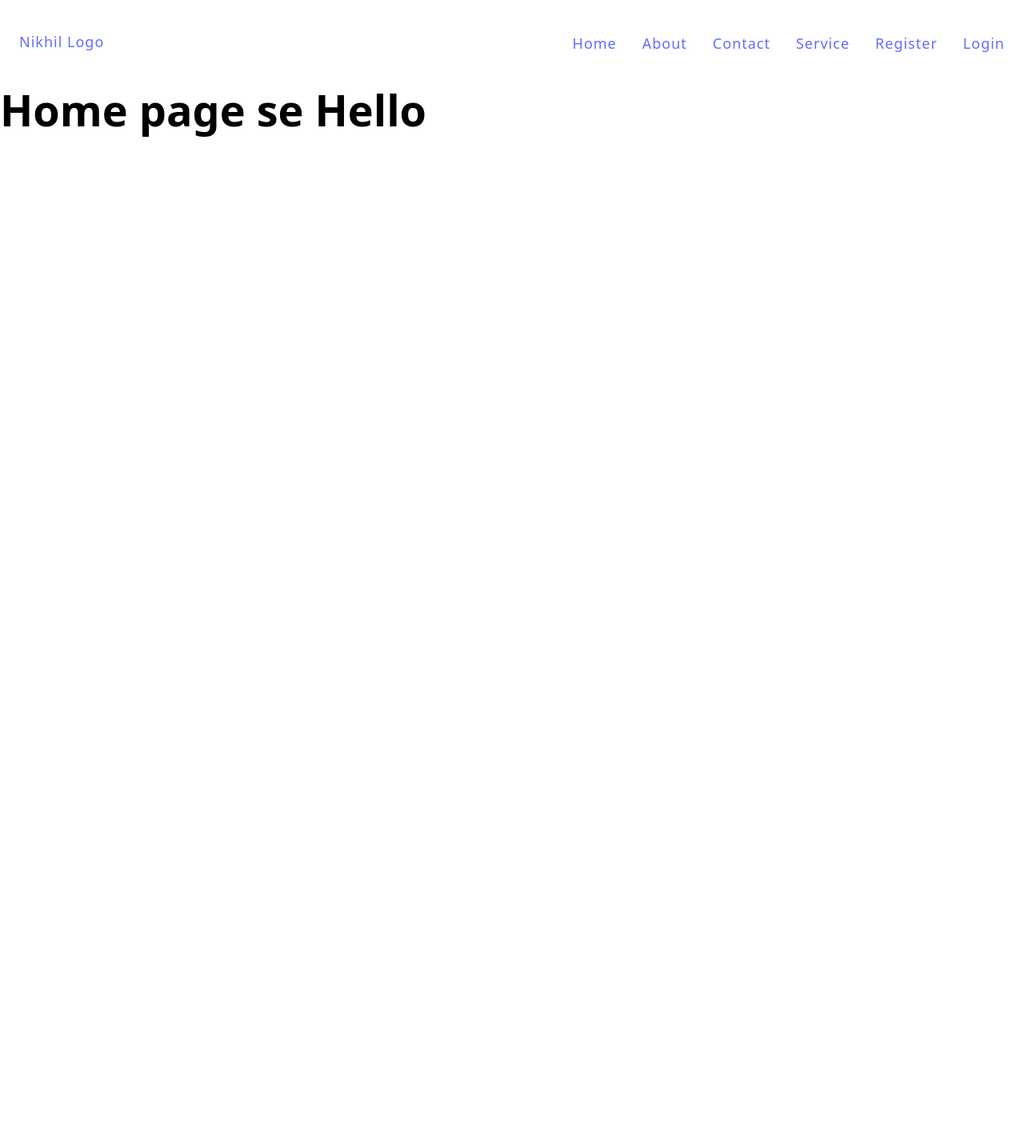
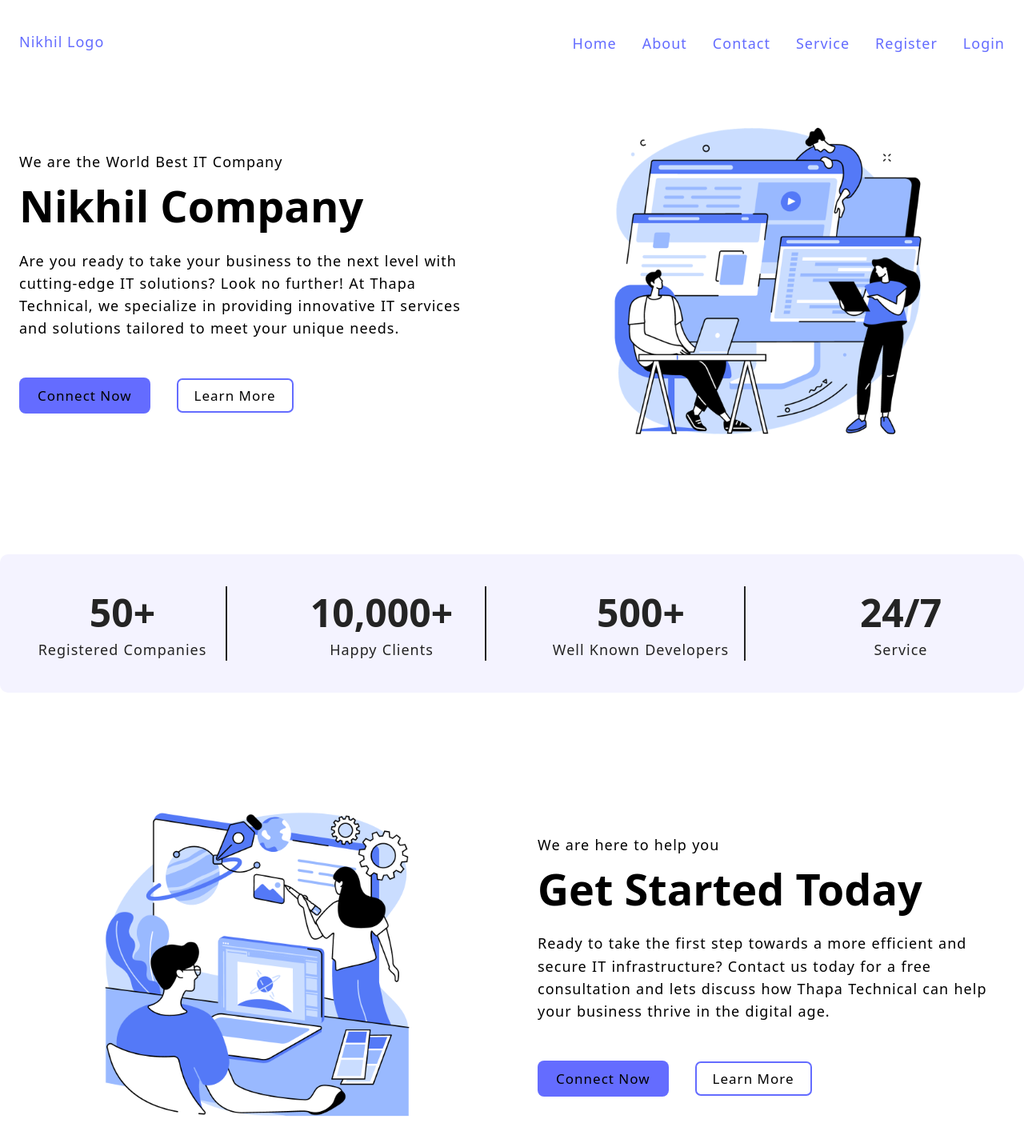
Before and after one commit to Nikhil-Giramkar/Solution-Space, a React (Vite) app in the folder client/: page / in a window 1280 px wide. Shown: the top 1434 px of the page at 80% size. Before the commit the page ends 800 px from the top, so only its background shows below. Built offline with nearby package versions, Linux system fonts and the light colour scheme.

Commit message:
Home Page UI

```diff
--- /dev/null
+++ b/client/src/components/Analytics.jsx
@@ -0,0 +1,29 @@
+export const Analytics = () => {
+    return (
+        <>
+            <section className="section-analytics">
+                <div className="container grid grid-four-cols">
+                    <div className="div1">
+                        <h2>50+</h2>
+                        <p>Registered Companies</p>
+                    </div>
+
+                    <div className="div1">
+                        <h2>10,000+</h2>
+                        <p>Happy Clients</p>
+                    </div>
+
+                    <div className="div1">
+                        <h2>500+</h2>
+                        <p>Well known Developers</p>
+                    </div>
+
+                    <div className="div1">
+                        <h2>24/7</h2>
+                        <p>Service</p>
+                    </div>
+                </div>
+            </section>
+        </>
+    )
+}
--- a/client/src/pages/Home.jsx
+++ b/client/src/pages/Home.jsx
@@ -1,7 +1,80 @@
+import { Analytics } from "../components/Analytics"
+
+
 export const Home = () => {
     return (
         <>
-        <h1>Home page se Hello</h1>
+        <main>
+        <section className="section-hero">
+          <div className="container grid grid-two-cols">
+            <div className="hero-content">
+              <p>We are the World Best IT Company</p>
+              <h1>Nikhil Company</h1>
+              <p>
+                Are you ready to take your business to the next level with
+                cutting-edge IT solutions? Look no further! At Thapa Technical,
+                we specialize in providing innovative IT services and solutions
+                tailored to meet your unique needs.
+              </p>
+              <div className="btn btn-group">
+                <a href="/contact">
+                  <button className="btn">connect now</button>
+                </a>
+                <a href="/services">
+                  <button className="btn secondary-btn">learn more</button>
+                </a>
+              </div>
+            </div>
+
+            {/* hero images  */}
+            <div className="hero-image">
+              <img
+                src="/images/home.png"
+                alt="coding together"
+                width="400"
+                height="500"
+              />
+            </div>
+          </div>
+        </section>
+      </main>
+
+      {/* 2nd section  */}
+      <Analytics />
+
+      {/* 3rd section  */}
+      <section className="section-hero">
+        <div className="container grid grid-two-cols">
+          {/* hero images  */}
+          <div className="hero-image">
+            <img
+              src="/images/design.png"
+              alt="coding together"
+              width="400"
+              height="500"
+            />
+          </div>
+
+          <div className="hero-content">
+            <p>We are here to help you</p>
+            <h1>Get Started Today</h1>
+            <p>
+              Ready to take the first step towards a more efficient and secure
+              IT infrastructure? Contact us today for a free consultation and
+              lets discuss how Thapa Technical can help your business thrive in
+              the digital age.
+            </p>
+            <div className="btn btn-group">
+              <a href="/contact">
+                <button className="btn">connect now</button>
+              </a>
+              <a href="/services">
+                <button className="btn secondary-btn">learn more</button>
+              </a>
+            </div>
+          </div>
+        </div>
+      </section>
         </>
     )
 }
```
